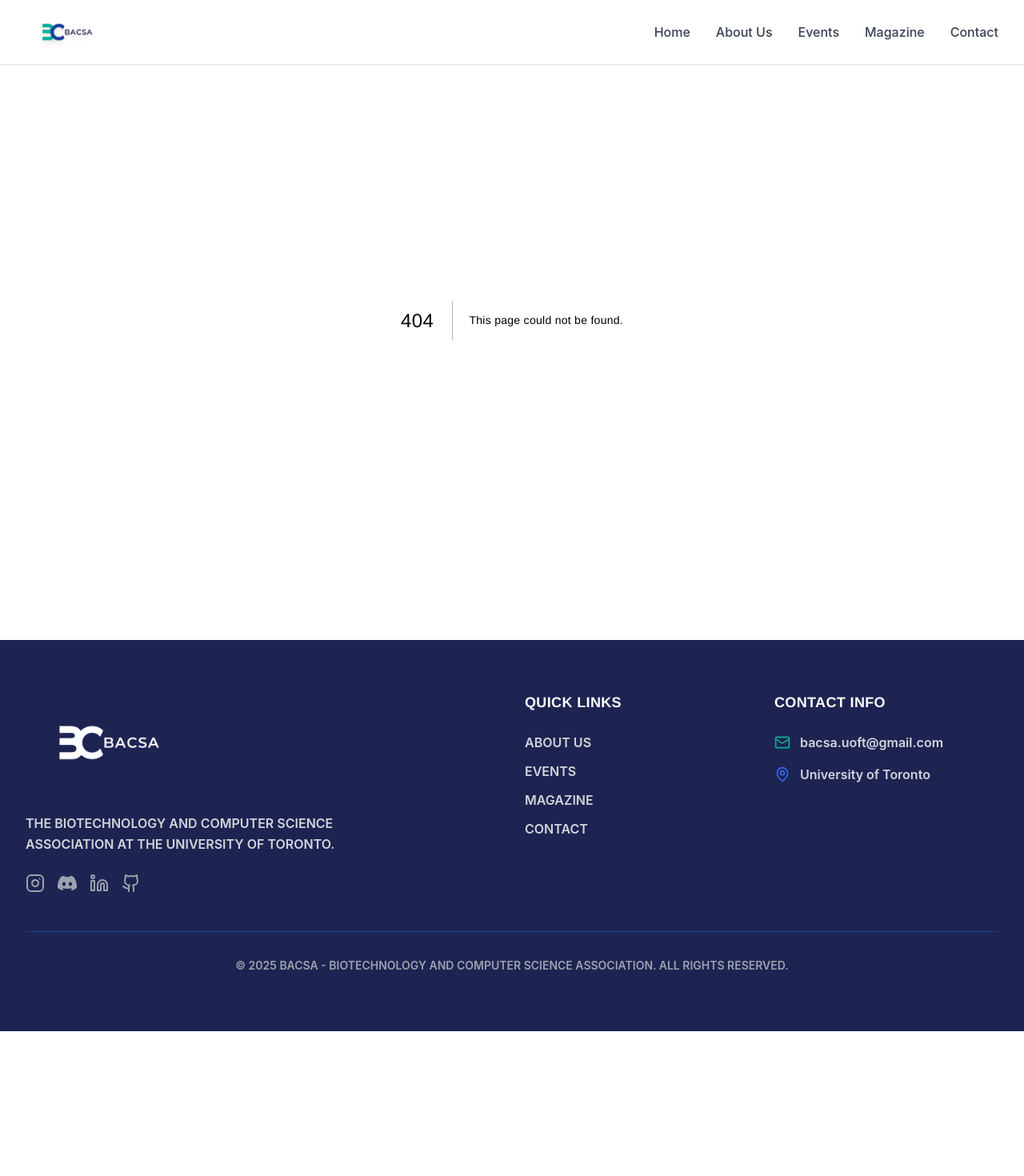
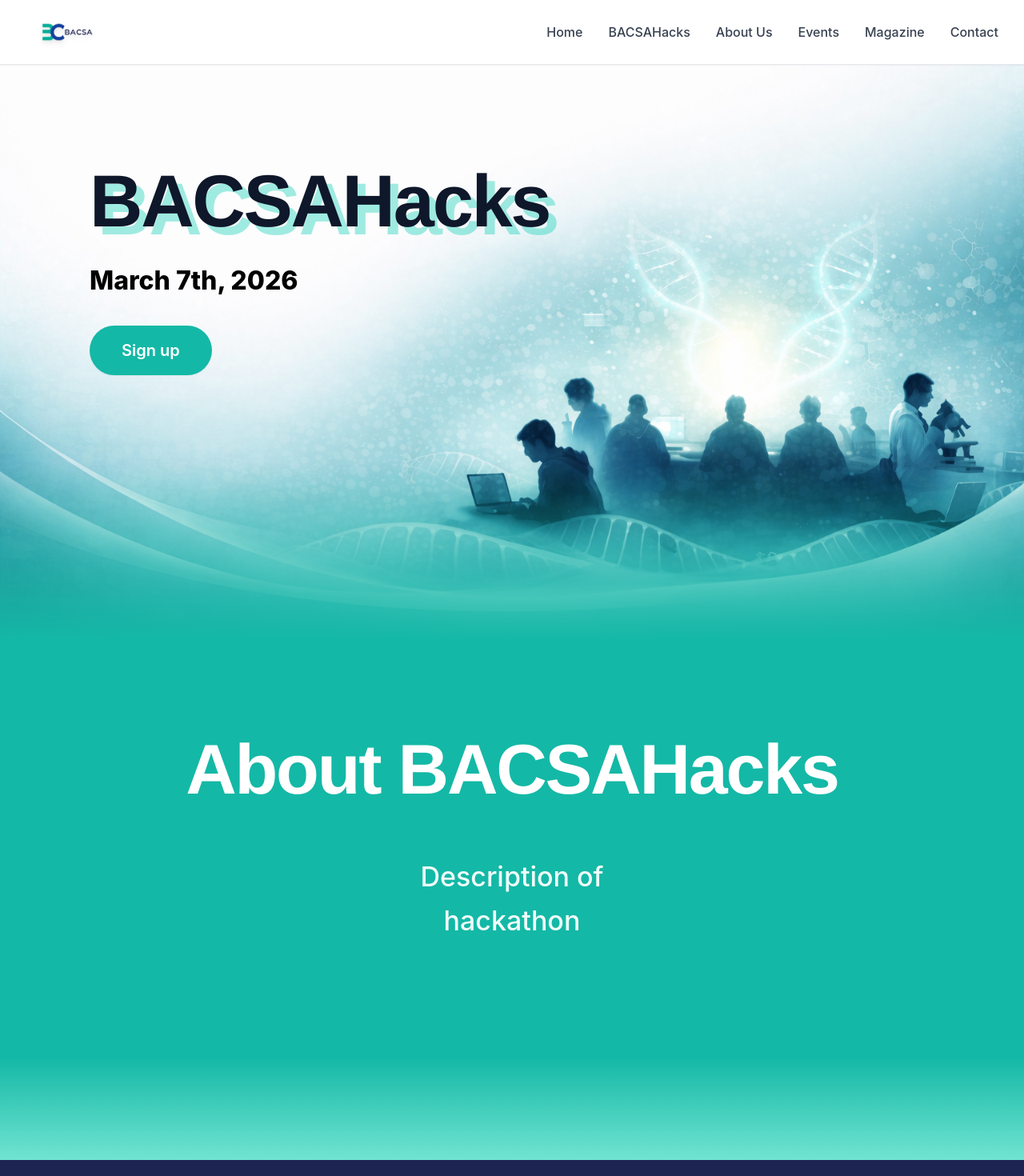
Before and after one commit to aksshatt7/bacsa, a Next.js app: page /bacsahacks in a window 1280 px wide. Before the commit this address had no page. Shown: the top 1470 px of the page at 80% size. Before the commit the page ends 1289 px from the top, so only its background shows below. Built offline with nearby package versions, Linux system fonts and the light colour scheme.

Commit message:
feat: added hero and acout bacsahacks page

```diff
--- /dev/null
+++ b/app/bacsahacks/page.tsx
@@ -0,0 +1,17 @@
+import LandingHacks from "@/components/landinghacks";
+
+export default function BACSAHacksPage() {
+  return (
+    <main className="bg-white">
+      <LandingHacks
+        title="BACSAHacks"
+        dateLabel="March 7th, 2026"
+        ctaText="Sign up"
+        ctaHref="/events/bacsahacks/signup"
+        imageSrc="/hackathon/bacsahacks-hero.png"
+        descriptionTitle="About BACSAHacks"
+        descriptionText={"Description of\nhackathon"}
+      />
+    </main>
+  );
+}
--- a/components/footer.tsx
+++ b/components/footer.tsx
@@ -61,6 +61,14 @@ export function Footer() {
             <ul className="space-y-3">
               <li>
                 <Link
+                  href="/bacsahacks"
+                  className="brand-body text-gray-300 hover:text-bacsa-mountain-meadow transition-colors"
+                >
+                  BACSAHACKS
+                </Link>
+              </li>
+              <li>
+                <Link
                   href="/about"
                   className="brand-body text-gray-300 hover:text-bacsa-mountain-meadow transition-colors"
                 >
--- /dev/null
+++ b/components/landinghacks.tsx
@@ -0,0 +1,86 @@
+import Link from "next/link";
+import Image from "next/image";
+
+type LandingHacksProps = {
+  title?: string;
+  dateLabel?: string;
+  ctaText?: string;
+  ctaHref?: string;
+  imageSrc?: string;
+  descriptionTitle?: string;
+  descriptionText?: string;
+};
+
+export default function LandingHacks({
+  title = "BACSAHacks",
+  dateLabel = "Date",
+  ctaText = "Sign up",
+  ctaHref = "/events",
+  imageSrc = "/hackathon/bacsahacks-hero.png",
+  descriptionTitle = "Description",
+  descriptionText = "Description of\nhackathon",
+}: LandingHacksProps) {
+  return (
+    <section className="w-full">
+      {/* HERO — full viewport */}
+      <div className="relative h-screen w-full overflow-hidden">
+        <Image
+          src={imageSrc}
+          alt="BACSAHacks hero background"
+          fill
+          priority
+          sizes="100vw"
+          className="object-cover object-center"
+        />
+
+        {/* Bottom fade into teal */}
+        <div className="pointer-events-none absolute inset-x-0 bottom-0 h-[220px] bg-gradient-to-b from-transparent via-teal-500/50 to-teal-500" />
+
+        {/* Hero content */}
+        <div className="relative z-12 mx-auto h-full max-w-6xl px-12">
+          {/* 🔽 PUSH TEXT DOWN MORE */}
+          <div className="pt-44 md:pt-52">
+            <h1
+              className="text-[64px] font-extrabold leading-[0.95] tracking-tight text-slate-900 md:text-[92px]"
+              style={{
+                textShadow: "10px 10px 0px rgba(45, 212, 191, 0.45)",
+              }}
+            >
+              {title}
+            </h1>
+
+            <div className="mt-8 text-[28px] font-extrabold text-black md:text-[32px]">
+              {dateLabel}
+            </div>
+
+            <Link
+              href={ctaHref}
+              className="mt-8 inline-flex items-center justify-center rounded-full bg-teal-500 px-10 py-4 text-[20px] font-semibold text-white shadow-sm transition hover:bg-teal-600"
+            >
+              {ctaText}
+            </Link>
+          </div>
+        </div>
+      </div>
+
+      {/* DESCRIPTION — only visible after scroll */}
+      <div className="relative bg-teal-500 text-center">
+        {/* Smooth top fade */}
+        <div className="pointer-events-none absolute top-0 left-0 right-0 h-32 bg-gradient-to-b from-transparent via-teal-500/70 to-teal-500" />
+
+      <div className="mx-auto flex min-h-[650px] max-w-5xl flex-col items-center px-6 pt-24 pb-32">
+          <h2 className="text-[64px] font-extrabold tracking-tight text-white md:text-[88px]">
+            {descriptionTitle}
+          </h2>
+
+          <p className="mt-10 whitespace-pre-line text-[26px] font-medium leading-relaxed text-teal-50 md:text-[34px]">
+            {descriptionText}
+          </p>
+        </div>
+
+        {/* Bottom fade */}
+        <div className="pointer-events-none absolute bottom-0 left-0 right-0 h-32 bg-gradient-to-t from-teal-200/70 to-transparent" />
+      </div>
+    </section>
+  );
+}
--- a/components/navigation.tsx
+++ b/components/navigation.tsx
@@ -30,6 +30,12 @@ export function Navigation() {
               className="text-gray-700 hover:text-bacsa-mountain-meadow transition-colors duration-200 font-medium text-base brand-body"
             >
               Home
+            </Link>
+             <Link
+              href="/bacsahacks"
+              className="text-gray-700 hover:text-bacsa-mountain-meadow transition-colors duration-200 font-medium text-base brand-body"
+            >
+              BACSAHacks
             </Link>
             <Link
               href="/about"
@@ -82,6 +88,12 @@ export function Navigation() {
                 Home
               </Link>
               <Link
+              href="/bacsahacks"
+              className="text-gray-700 hover:text-bacsa-mountain-meadow transition-colors duration-200 font-medium text-base brand-body"
+              >
+              BACSAHacks
+            </Link>
+              <Link
                 href="/about"
                 className="block px-3 py-2 text-gray-700 hover:text-bacsa-mountain-meadow hover:bg-gray-50 transition-colors duration-200 font-medium brand-body"
                 onClick={() => setIsOpen(false)}
```
Also changed, not shown: public/hackathon/bacsahacks-hero.png (added), 1 other file (tests, documents, lock files or other folders).
